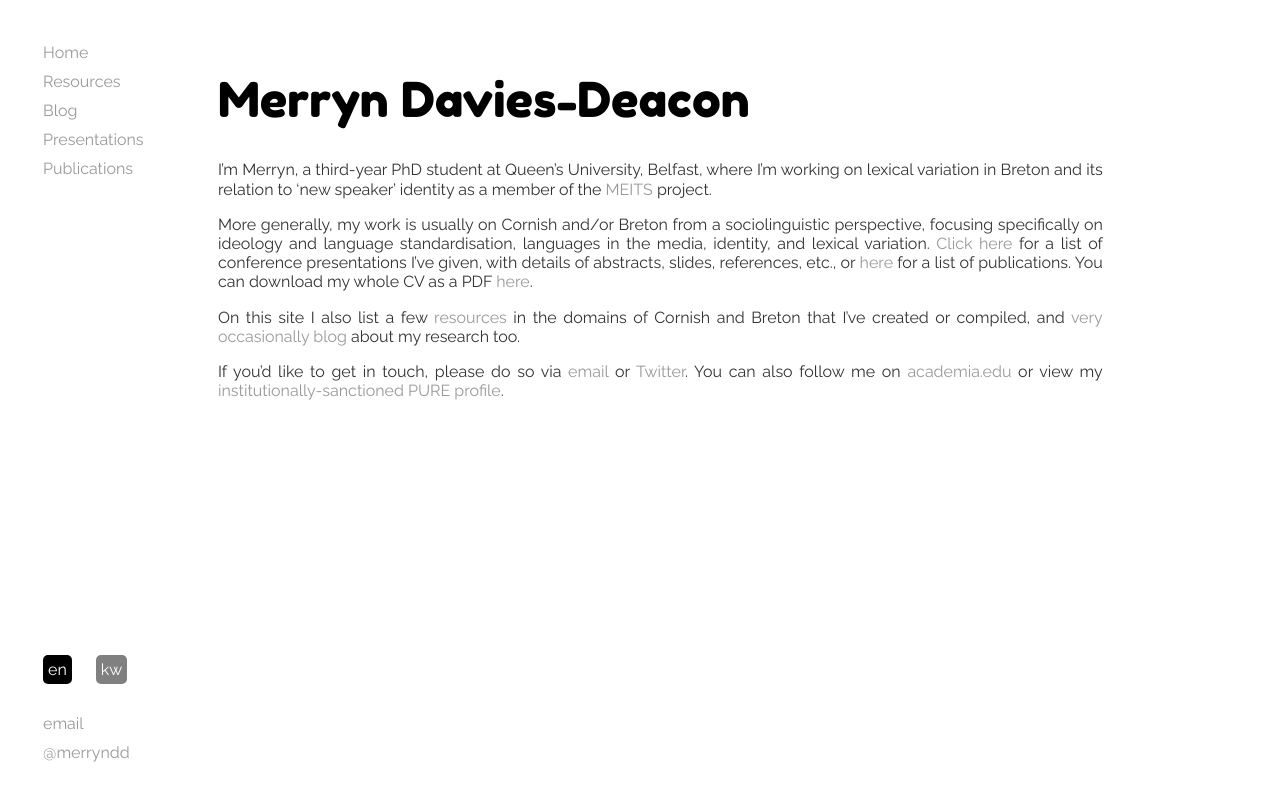
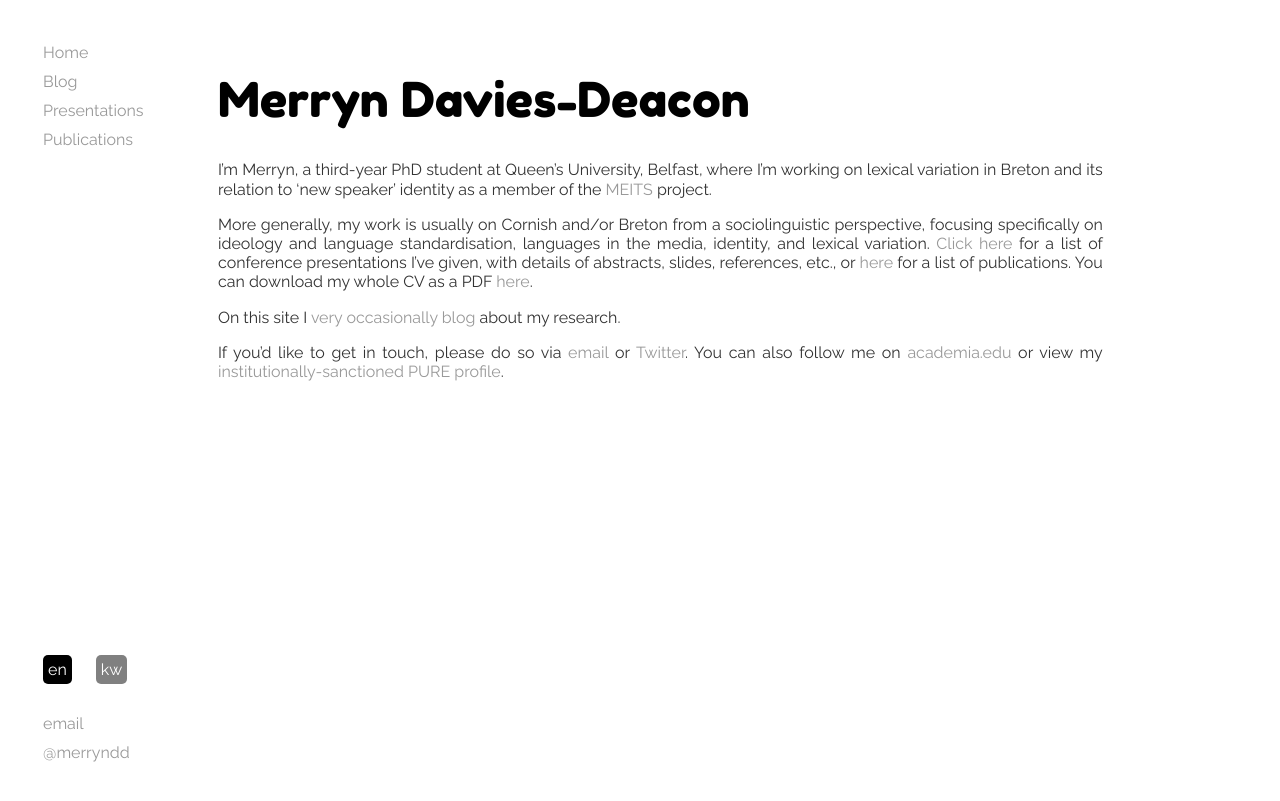
Before and after one commit to merryndd/merryndd.github.io, a Jekyll site: the page built from index.html, in a window 1280 px wide. Shown: the top 801 px of the page. Built offline with Jekyll 4.4.1, drawn with Linux system fonts in a browser that asks for light colours; comment, search, counter and statistics services are not loaded.

Commit message:
Remove links to resources page temporarily while I erase all record of association with website that shall not be named

```diff
--- a/_data/nav.yml
+++ b/_data/nav.yml
@@ -1,9 +1,6 @@
 - enname: Home
   kwname: Tre
   link: /site/index
-- enname: Resources
-  kwname: Asnodhow
-  link: /site/resources
 - enname: Blog
   kwname: Nowodhow
   link: /site/blog
--- a/index.html
+++ b/index.html
@@ -8,12 +8,12 @@ redirect_from: "/"
 <div class="en">
 	<p>I’m Merryn, a third-year PhD student at Queen’s University, Belfast, where I’m working on lexical variation in Breton and its relation to ‘new speaker’ identity as a member of the <a href="http://meits.org">MEITS</a> project.</p>
 	<p>More generally, my work is usually on Cornish and/or Breton from a sociolinguistic perspective, focusing specifically on ideology and language standardisation, languages in the media, identity, and lexical variation. <a href="/papers">Click here</a> for a list of conference presentations I’ve given, with details of abstracts, slides, references, etc., or <a href="/publications">here</a> for a list of publications. You can download my whole CV as a PDF <a href="https://drive.google.com/uc?authuser=0&id=14fYWdkHq1qjdewM1tVFqj3-ntJiapml4">here</a>.</p>
-	<p>On this site I also list a few <a href="/resources">resources</a> in the domains of Cornish and Breton that I’ve created or compiled, and <a href="/blog">very occasionally blog</a> about my research too.</p>
+	<p>On this site I <a href="/blog">very occasionally blog</a> about my research.</p>
 	<p>If you’d like to get in touch, please do so via <a href="mailto:mdaviesdeacon01@qub.ac.uk">email</a> or <a href="http://twitter.com/merryndd">Twitter</a>. You can also follow me on <a href="https://qub.academia.edu/MerrynDaviesDeacon">academia.edu</a> or view my <a href="http://go.qub.ac.uk/merryndd">institutionally-sanctioned PURE profile</a>.</p>
 </div>
 <div class="kw">
 	<p>Ow hanow vy ew Merryn ha theroma o conis war PhD, lebmyn et y dryja bledhen, ort Pednscol an Vyghternes, Béal Feirste. An testen a’m studhyans ew an varyanjow en-mesk an geryow en Bretonek hag an kelm tredh hebma ha honanieth an “gowsoryon nowydh”. Theroma o qwul an gonis ma vel radn a <a href="http://meits.org">v/MEITS</a>.</p>
 	<p>War nivel moy ledan, theroma o conis gen Kernowek ha Bretonek hag an ethonieth-socyologieth. Broassa radn an termyn erom o corra poos war an tybyanjow senjys war an tavajow, an gwreans a furvow standard a’n tavajow, an tavajow et an media, an honanieth, hag an varyanjow en-mesk an geryow. Whei a ell gweles rol an cowsow reies genev-vy <a href="/papers">obma</a>, gen an berrscrifow, an imajys towlys, an scrifow a wrugav gwul mencyon anedhans, h.e., po whei a ell gweles rol dyllanjow vy <a href="/publications">obma</a>. Whei a ell ewedh iscarga ow CV ettien vel PDF <a href="https://drive.google.com/uc?authuser=0&id=14fYWdkHq1qjdewM1tVFqj3-ntJiapml4">obma</a> (en Sowsnek).</p>
-	<p>Ma an gwiasva ma o comprehendya ewedh gorgevrednow troha nebes <a href="/resources">asnodhow</a> rag Kernowek ha Bretonek, nebes anedhans gwres genev vy, hag <a href="/blog">ow blog academek</a> neb ew nowedhys der vaner terweythus.</p>
+	<p>Ma an gwiasva ma o comprehendya ewedh <a href="/blog">ow blog academek</a> neb ew nowedhys der vaner terweythus.</p>
 	<p>Mars eus whans dhe whei clappya gena vy, whei a ell y wul dredh <a href="mailto:mdaviesdeacon01@qub.ac.uk">ebost</a> po <a href="http://twitter.com/merryndd">Twitter</a>. Whei a ell ow sewya dredh <a href="https://qub.academia.edu/MerrynDaviesDeacon">academia.edu</a> po gweles <a href="http://go.qub.ac.uk/merryndd">ow folen PURE vy</a> ort an gwiasva a’m bednscol.</p>
 </div>
```
